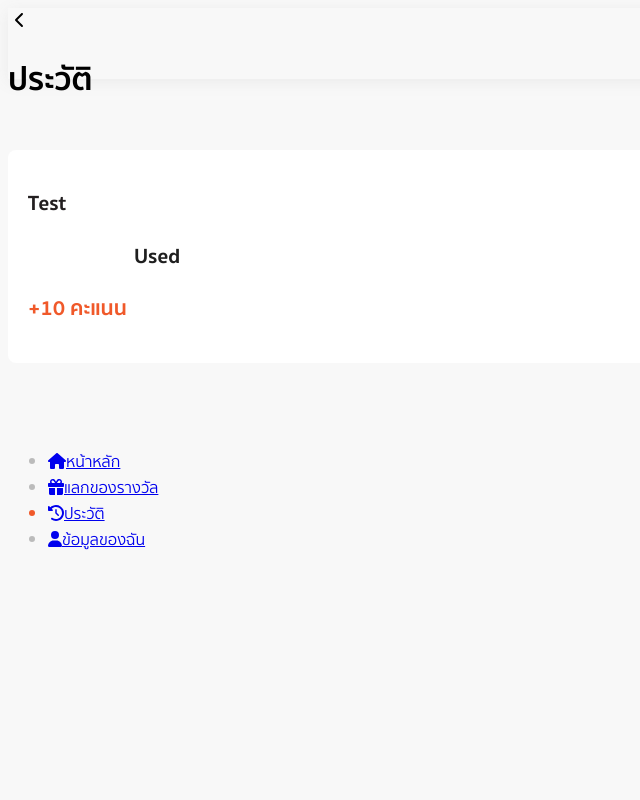
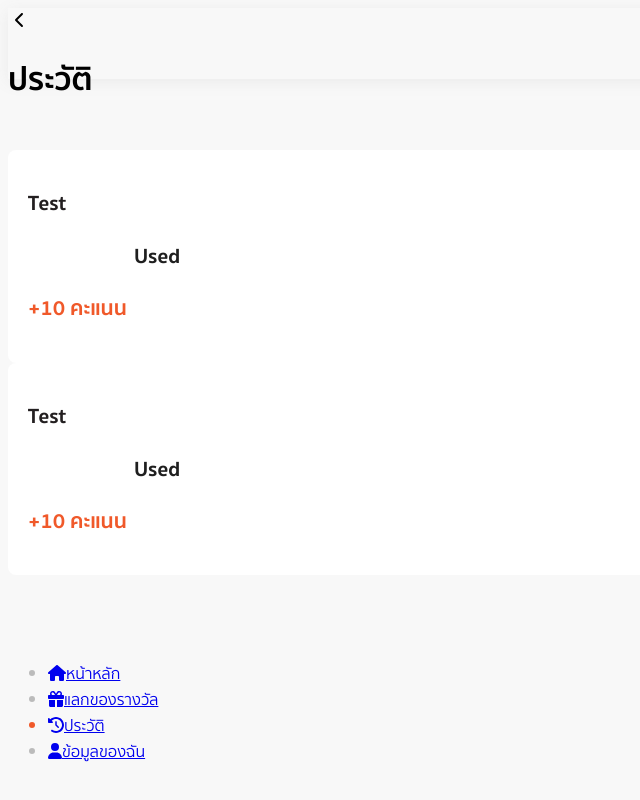
Before and after one commit to MarkSuttirak/hondanont, a React (Vite) app in the folder honda/: page /history in a window 1280 px wide. Shown: the whole page, without its empty margins (0-640 px from the left). Built offline with nearby package versions, Linux system fonts and the light colour scheme; what frappe-react-sdk would draw is missing.

Commit message:
Commit Codes

```diff
--- a/honda/src/pages/history/history.jsx
+++ b/honda/src/pages/history/history.jsx
@@ -26,6 +26,21 @@ const History = () => {
             </div>
           </Card>
         </div>
+        <div className="mb-4 card-history">
+          <Card bordered={false}>
+            <div className="columns-2 flex items-center justify-between">
+              <div className="block history-title">
+                <h2 className="text-color font-bold text-base" style={{overflow:"hidden",textOverflow:"ellipsis"}}>Test</h2>
+              </div>
+              <div className="block transaction-title">
+                <h2 className={`font-semibold text-center text-xs text-white transaction `}>Used</h2>
+              </div>
+              <div className="block point-title">
+                <h2 className="primary-color font-bold text-right text-base">+10 คะแนน</h2>
+              </div>
+            </div>
+          </Card>
+        </div>
       </main>
       <FooterMenu activeMenu={3}/>
     </div>
--- a/honda/src/pages/landingPage.jsx
+++ b/honda/src/pages/landingPage.jsx
@@ -88,7 +88,7 @@ const LandingPage = () => {
               </div>
 
               <div className="inline-block w-1/2 text-right">
-                <Link>
+                <Link to='/my-rewards'>
                   <Button size="large"
                     className="bg-white px-4"
                     style={{
--- a/honda/src/pages/login/fill-phone.jsx
+++ b/honda/src/pages/login/fill-phone.jsx
@@ -27,13 +27,14 @@ const FillPhone = () => {
     let phoneInput = document.getElementById("phone-input").value;
     phoneInput.replace('-', '');
 
-    setFilled(false);
+    setFilled(true);
     setTimeout(() => {
       if (phoneInput === ""){
         setMustFillPhone(true);
         setFilled(true);
       } else {
-        setPass(true)
+        setHideBtn(true);
+        setPass(true);
       }
     }, 1000)
   }
@@ -83,9 +84,9 @@ const FillPhone = () => {
     let phone = document.getElementById("phone-input");
     let dashPos = phone.value.indexOf("-");
     if (dashPos === -1 && phone.value.length > 3 && event.inputType !== 'deleteContentBackward') {
-     // phone.value = phone.value.slice(0, 3) + "-" + phone.value.slice(3);
+     phone.value = phone.value.slice(0, 3) + "-" + phone.value.slice(3);
     } else if (dashPos === 3 && phone.value.length === 4 && event.inputType !== 'deleteContentBackward'){
-     // phone.value = phone.value.slice(0, 3) + phone.value.slice(4);
+     phone.value = phone.value.slice(0, 3) + phone.value.slice(4);
     }
   }
 
```
Lines whose indentation alone changed are shown as unchanged.
